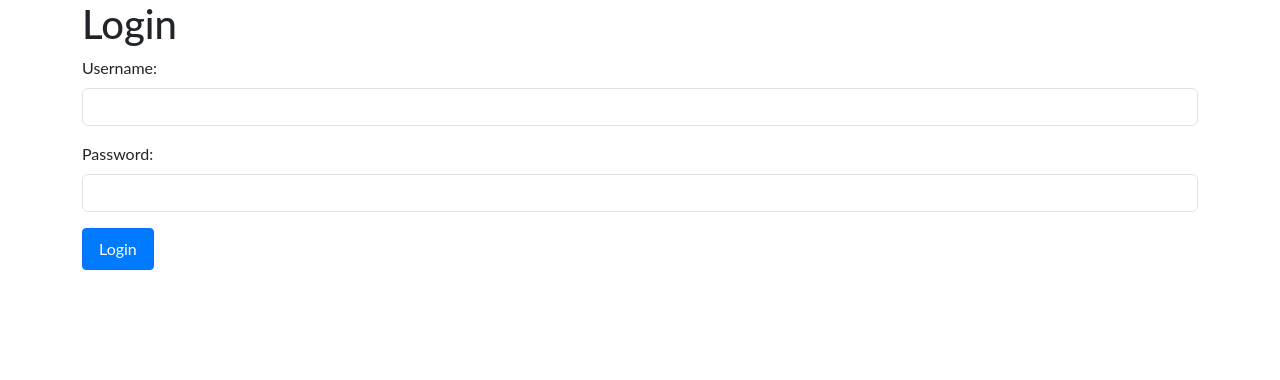
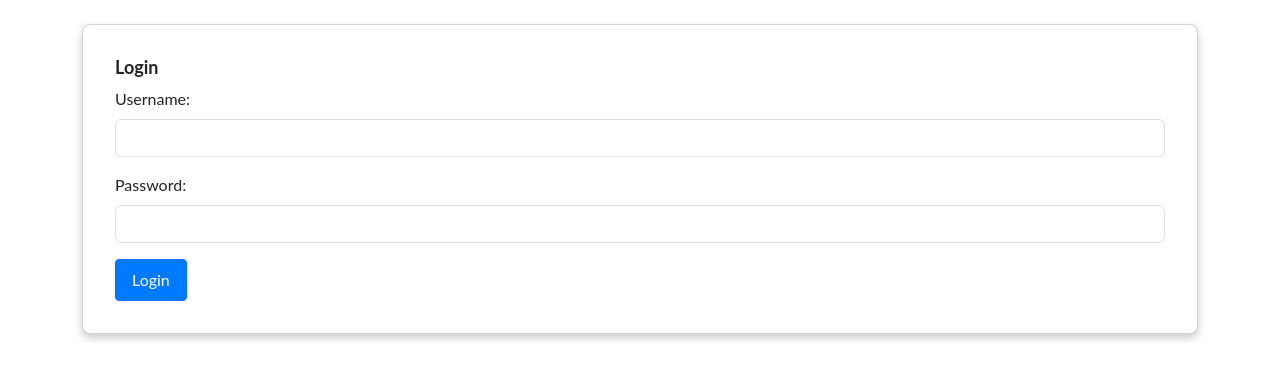
Before and after one commit to viswanath27/advait_chat, a Flask app: page / in a window 1280 px wide. Shown: the part 56-436 px from the top of the page. Run offline with Flask 3, Linux system fonts and the light colour scheme; some libraries are stand-ins or nearby versions; some web fonts are replaced.

Commit message:
updated the login page
updated the login page

```diff
--- a/templates/login.html
+++ b/templates/login.html
@@ -1,6 +1,5 @@
 <!DOCTYPE html>
 <html>
-<head>
 <head>
     <title>Navigation Bar Example</title>
     <!-- Include Bootstrap CSS -->
@@ -10,7 +9,6 @@
     <link rel="stylesheet" type="text/css" href="{{ url_for('static', filename='css/prism.css') }}">
     <link href="https://fonts.googleapis.com/css2?family=Font1&family=Font2&display=swap" rel="stylesheet">
     <script src="{{ url_for('static', filename='js/prism.js') }}"></script>
-    </head>
 </head>
 <body>
 <nav class="navbar navbar-expand-lg navbar-dark bg-custom">
@@ -31,8 +29,10 @@
         </div>
     </div>
 </nav>
-    <div class="container">
-        <h1>Login</h1>
+<div class="container mt-4">
+    <div class="card">
+        <div class="card-body">
+            <h1 class="card-title">Login</h1>
             {% if error %}
                 <p class="text-danger">{{ error }}</p>
             {% endif %}
@@ -48,6 +48,8 @@
                 <button type="submit" class="btn btn-primary">Login</button>
             </form>
         </div>
+    </div>
+</div>
 
 <script src="https://stackpath.bootstrapcdn.com/bootstrap/4.3.1/js/bootstrap.min.js"></script>
 </body>
```
Lines whose indentation alone changed are shown as unchanged.
